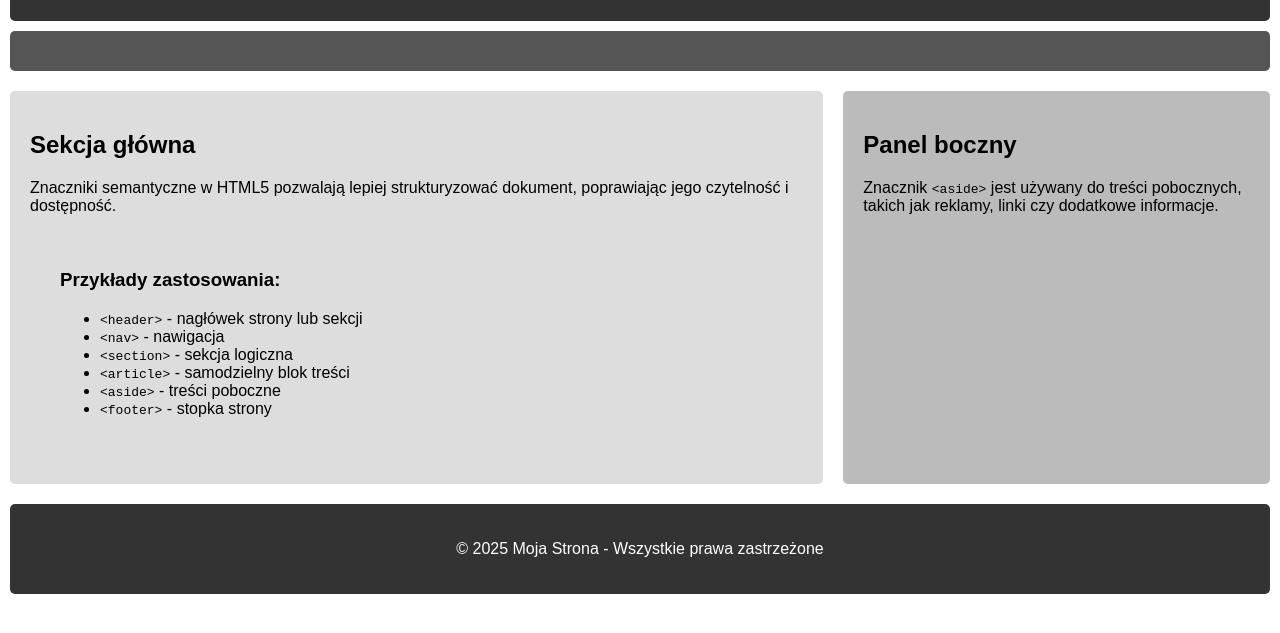
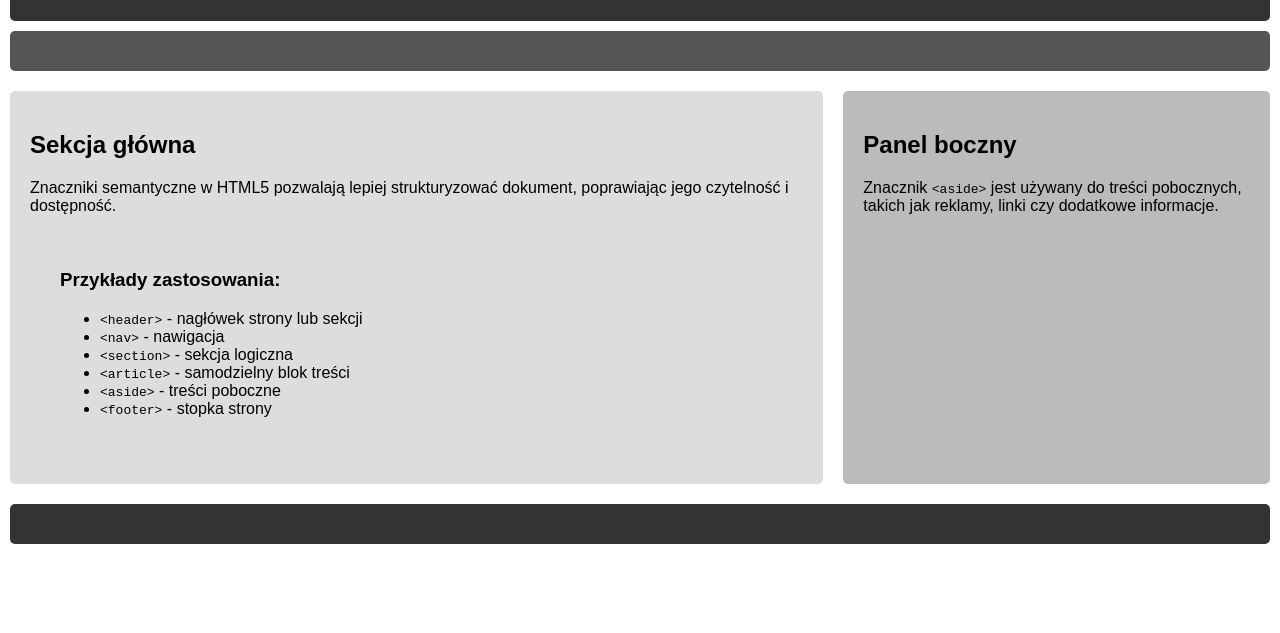
Before and after one commit to Cosm0Tix/Moja-Strona, a plain HTML site: page index.html in a window 1280 px wide. Shown: the part 109-742 px from the top of the page. Drawn offline with Linux system fonts and the light colour scheme.

Commit message:
Update index.html

```diff
--- a/index.html
+++ b/index.html
@@ -77,7 +77,6 @@
         </aside>
     </main>
     <footer>
-        <p>&copy; 2025 Moja Strona - Wszystkie prawa zastrzeżone</p>
     </footer>
 </body>
 </html>
```
